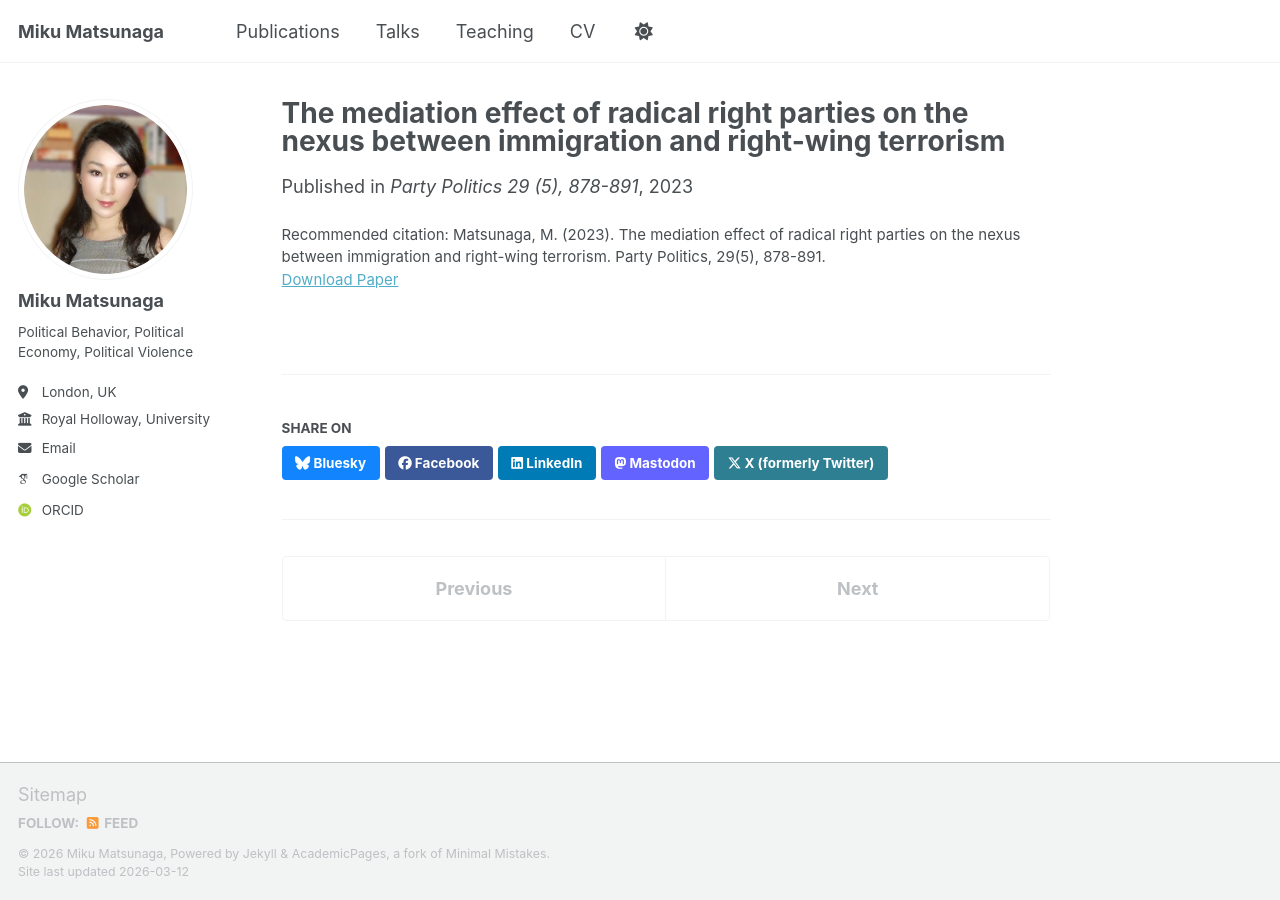
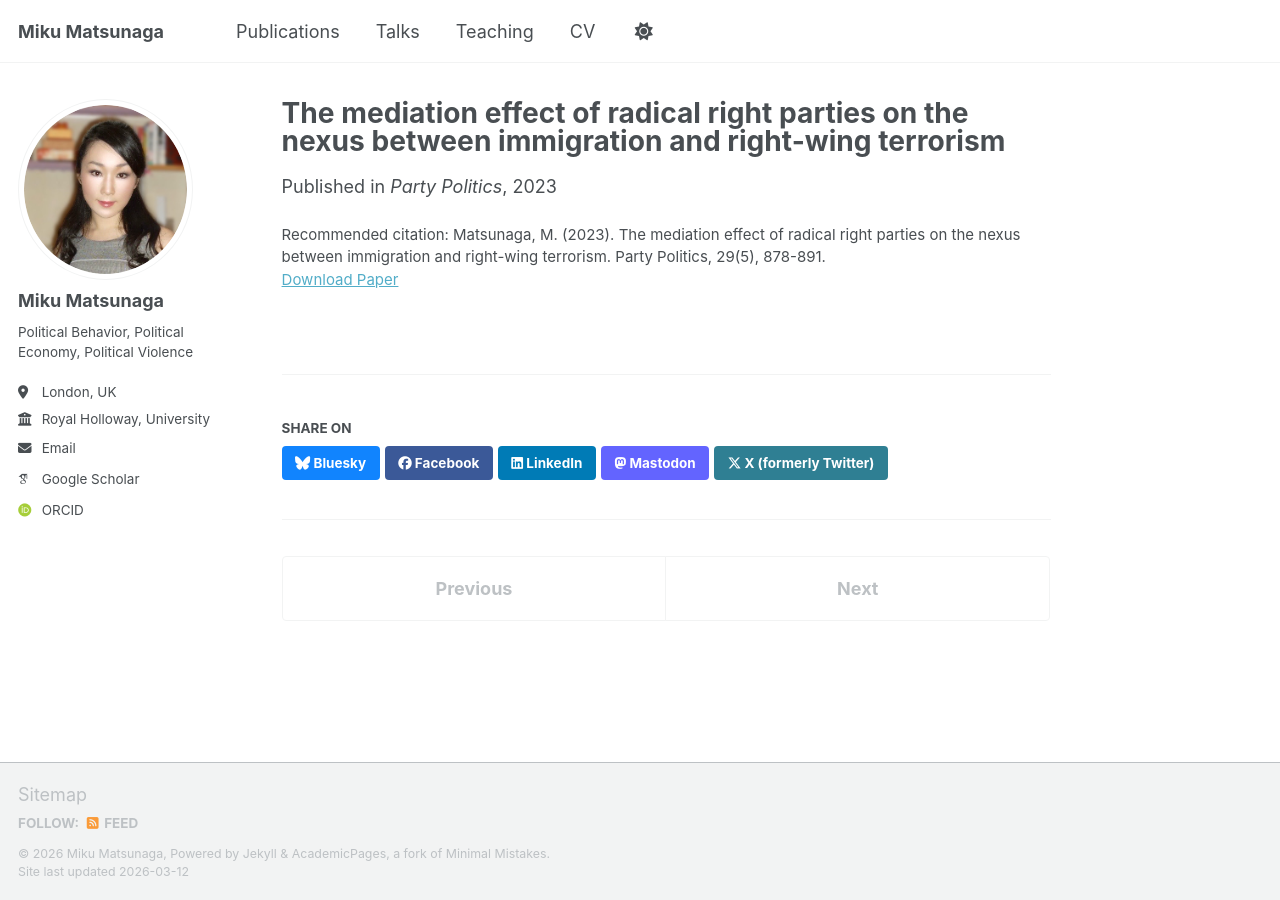
Before and after one commit to mikumatsunaga/mikumatsunaga.github.io, a Jekyll site: the page built from _publications/2009-10-01-paper-title-number-1.md, in a window 1280 px wide. Built offline with Jekyll 4.4.1, drawn with Linux system fonts in a browser that asks for light colours; some web fonts are replaced; a script bundle is joined from its source files by our own code; library files that are not in the unit come from our copies.

Commit message:
Update 2009-10-01-paper-title-number-1.md

```diff
--- a/_publications/2009-10-01-paper-title-number-1.md
+++ b/_publications/2009-10-01-paper-title-number-1.md
@@ -4,7 +4,7 @@ collection: publications
 category: manuscripts
 permalink: /publication/2010-10-01-paper-title-number-1
 date: 2023-10-01
-venue: 'Party Politics 29 (5), 878-891'
+venue: 'Party Politics'
 paperurl: 'https://journals.sagepub.com/doi/abs/10.1177/13540688221107084'
 citation: 'Matsunaga, M. (2023). The mediation effect of radical right parties on the nexus between immigration and right-wing terrorism. Party Politics, 29(5), 878-891.'
 ---
```
